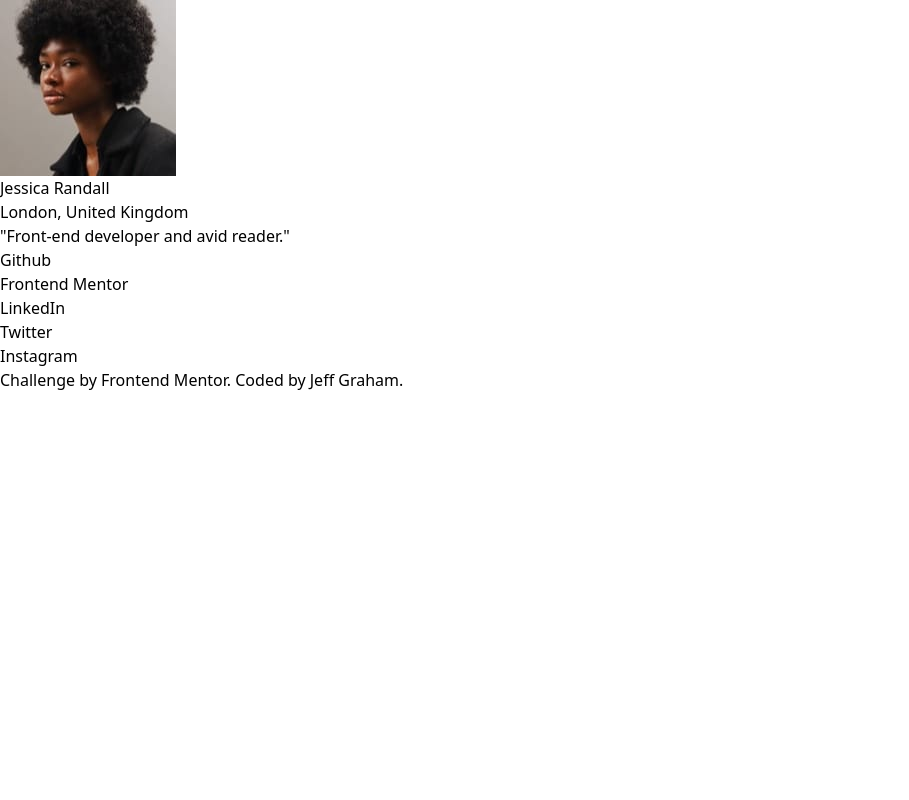
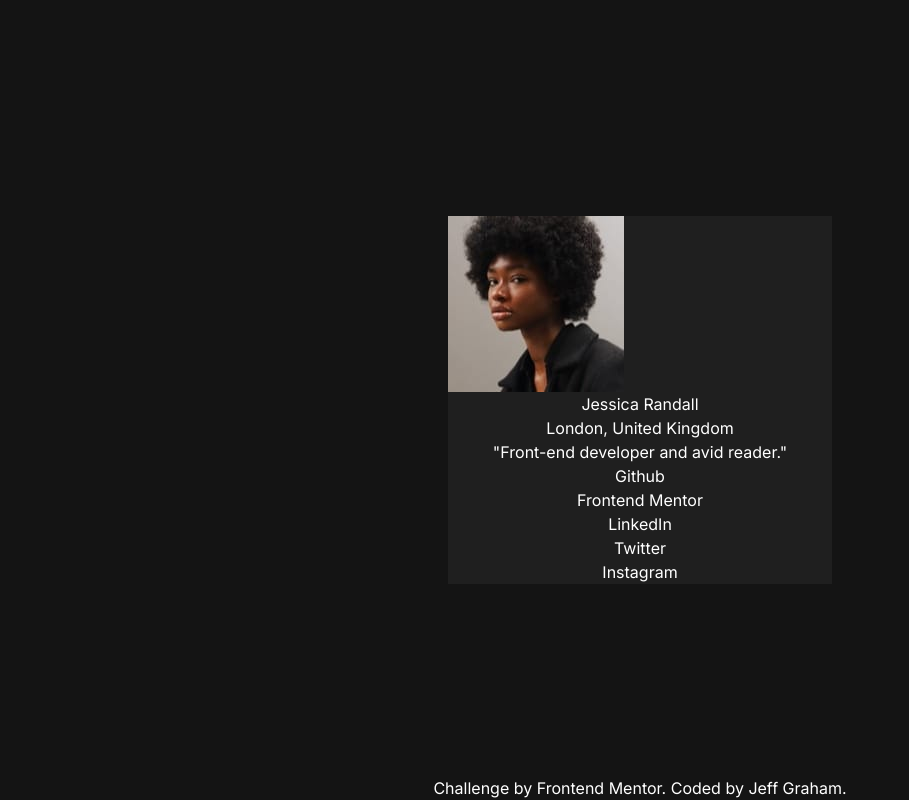
Before and after one commit to jeffgrahamcodes/social-links-profile, a website: page src/index.html in a window 1280 px wide. Shown: the whole page, without its empty margins (0-909 px from the left). Drawn offline with Linux system fonts and the light colour scheme.

Commit message:
style body

```diff
--- a/src/index.html
+++ b/src/index.html
@@ -12,8 +12,10 @@
 
     <title>Frontend Mentor | Social links profile</title>
   </head>
-  <body>
-    <article>
+  <body
+    class="min-h-screen bg-(--gray-900) text-white flex flex-col justify-center items-center text-center"
+  >
+    <article class="w-sm bg-(--gray-800)">
       <figure>
         <img src="./images/avatar-jessica.jpeg" alt="" />
       </figure>
@@ -33,7 +35,7 @@
       </main>
     </article>
 
-    <footer>
+    <footer class="fixed bottom-0"">
       Challenge by
       <a
         href="https://www.frontendmentor.io?ref=challenge"
--- a/src/input.css
+++ b/src/input.css
@@ -1 +1,16 @@
+@import url('https://fonts.googleapis.com/css2?family=Inter:ital,opsz,wght@0,14..32,100..900;1,14..32,100..900&display=swap');
 @import 'tailwindcss';
+
+@theme {
+  --spacing: 4px;
+  --gray-900: #141414;
+  --gray-800: #1f1f1f;
+  --gray-700: #333333;
+  --green: #c4f82a;
+}
+
+body {
+  font-family: 'Inter', sans-serif;
+  line-height: 1.5;
+  letter-spacing: 0;
+}
```
Also changed, not shown: src/output.css.
